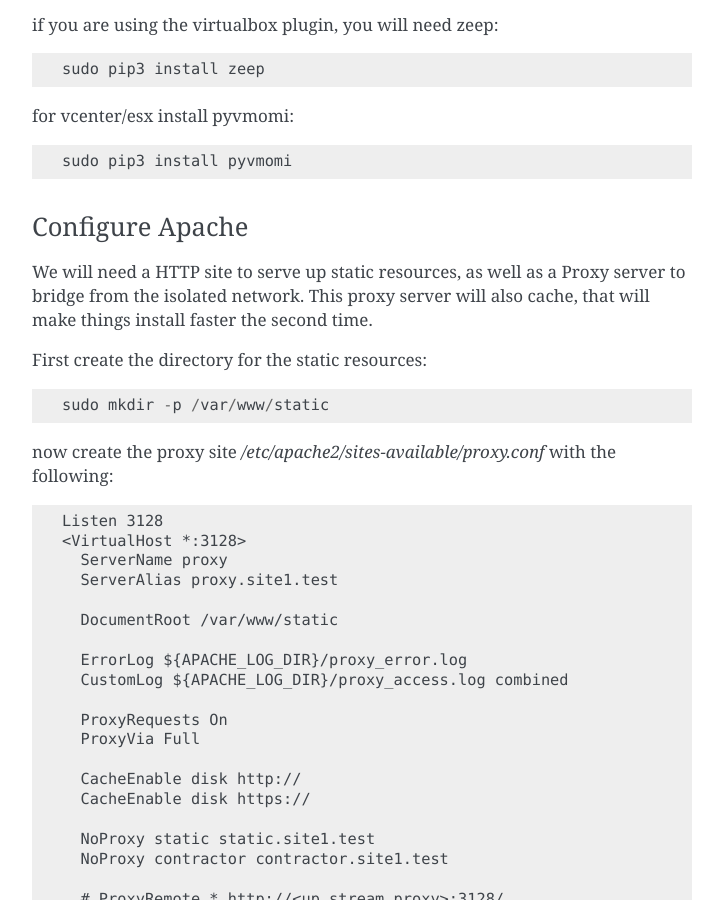
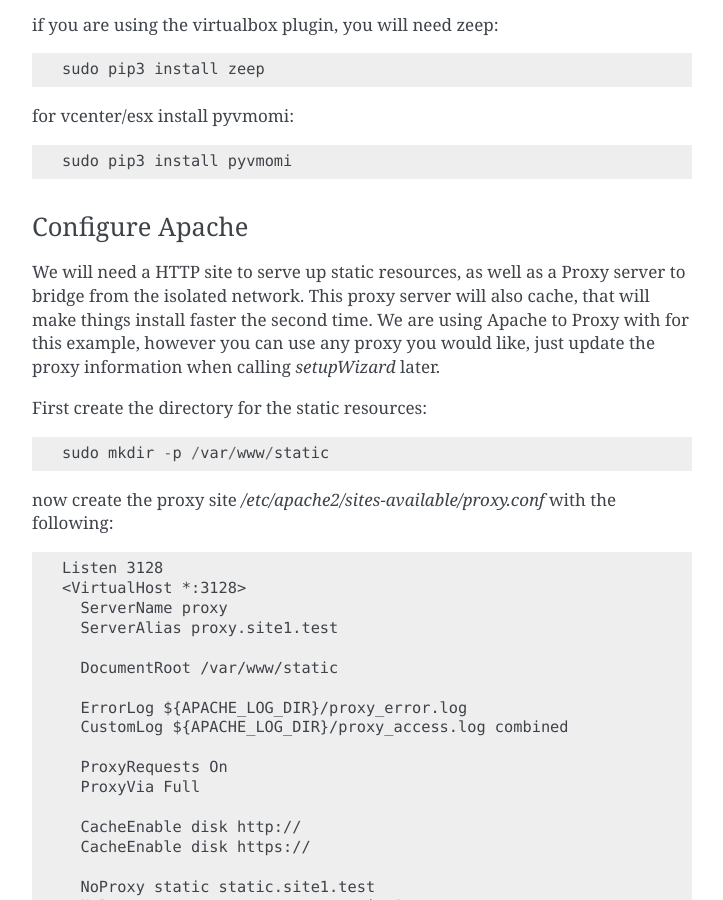
Before and after one commit to T3kton/t3kton.github.io, a Sphinx documentation site: the page built from source/contractor/TryIt.rst, in a window 1280 px wide and 900 px high, scrolled down 1838 px. Shown: the whole window, without its empty margins (388-1111 px from the left). Built offline with Sphinx 7.4.7, drawn with Linux system fonts in a browser that asks for light colours.

Commit message:
proxy note

```diff
--- a/source/contractor/TryIt.rst
+++ b/source/contractor/TryIt.rst
@@ -96,7 +96,9 @@
 
 We will need a HTTP site to serve up static resources, as well as a Proxy server
 to bridge from the isolated network.  This proxy server will also cache, that will
-make things install faster the second time.
+make things install faster the second time.  We are using Apache to Proxy with for
+this example, however you can use any proxy you would like, just update the proxy
+information when calling `setupWizard` later.
 
 First create the directory for the static resources::
 
```
